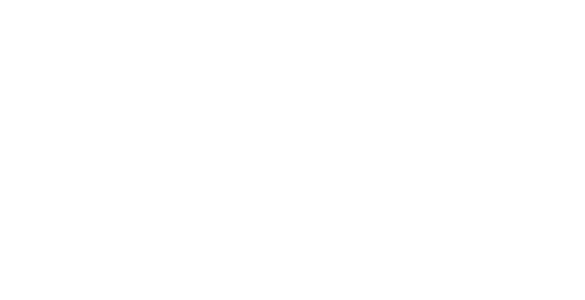
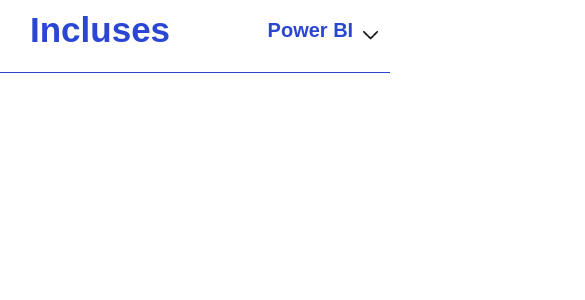
Before and after one commit to Incluses/Landing-page, a React (Vite) app in the folder Landing_page_Inclusis/: page /infos in a window 390 px wide. Before the commit this address had no page. Shown: the top 300 px of the page, 585 px wide, since content can reach past the window. Built offline with nearby package versions, Linux system fonts and the light colour scheme; a web font is replaced by a local one.

Commit message:
subindo tela do mobile

```diff
--- a/Landing_page_Inclusis/src/App.jsx
+++ b/Landing_page_Inclusis/src/App.jsx
@@ -4,6 +4,8 @@ import LoginAcessoRestrito from "./components/login-acesso-restrito/LoginAcessoR
 import Grafic  from "./components/grafic/Grafic.jsx";
 import Main from "./components/main/main.jsx"
 import TelaIntermediaria from "./components/Tela-intermediaria/Tela-intermediaria.jsx";
+import Infos from "./components/infos/Infos.jsx"
+import Mobile from "./components/mobile/Mobile.jsx"
 
 
 function App() {
@@ -14,6 +16,8 @@ function App() {
         <Route path="/intermediaria" element={<TelaIntermediaria/>}></Route>
         <Route path="/login" element={<LoginAcessoRestrito/>}/>
         <Route path="/grafic" element={<Grafic/>}/>
+        <Route path="/infos" element={<Infos/>}/>
+        <Route path="/mobile" element={<Mobile/>}></Route>
       </Routes>
     </Router>
   )
--- a/Landing_page_Inclusis/src/components/grafic/Grafic.jsx
+++ b/Landing_page_Inclusis/src/components/grafic/Grafic.jsx
@@ -9,13 +9,14 @@ function Grafic(){
         return storedColor ? storedColor : 'white';
   }
 
+  const [fundoDiv, setFundoDiv] = useState(pegarTemaAtual())
+  const [backgroundColor, setBackgroundColor] = useState(pegarTemaAtual());
+
   const trocarTemaAtual = (novaCor) => {
     setBackgroundColor(novaCor);
     localStorage.setItem('backgroundColor', novaCor)
   }
 
-  const [fundoDiv, setFundoDiv] = useState(pegarTemaAtual())
-  const [backgroundColor, setBackgroundColor] = useState(pegarTemaAtual());
 
 
   const trocarCor = () => {
--- a/Landing_page_Inclusis/src/components/infos/Infos.jsx
+++ b/Landing_page_Inclusis/src/components/infos/Infos.jsx
@@ -1,12 +1,38 @@
-import style from "./Infos.module.css"
-import Navbar from "../navbar2/Navbar"
+import style from "./Infos.module.css";
+import Navbar from "../navbar2/Navbar";
+import React, { useState, useEffect } from 'react';
+import axios from 'axios';
 
-function Infos(){
-    return(
-        <div>
-            <Navbar color2="#2B46D3"></Navbar>
+
+function Infos() {
+
+
+    const pegarTemaAtual = () => {
+        const storedColor = localStorage.getItem('backgroundColor');
+        return storedColor ? storedColor : 'white';
+    };
+
+    const [backgroundColor, setBackgroundColor] = useState(pegarTemaAtual());
+
+    const trocarTemaAtual = (novaCor) => {
+        setBackgroundColor(novaCor);
+        localStorage.setItem('backgroundColor', novaCor);
+    };
+
+    const trocarCor = () => {
+        const novaCor = backgroundColor === 'white' ? 'black' : 'white';
+        trocarTemaAtual(novaCor);
+    };
+
+    useEffect(() => {
+        document.body.style.backgroundColor = backgroundColor;
+    }, [backgroundColor]);
+
+    return (
+        <div style={{ backgroundColor: backgroundColor }}>
+            <Navbar color2="#2B46D3" color1="#2B46D3" trocarCor={trocarCor}></Navbar>
         </div>
-    )
+    );
 }
 
-export default Infos
+export default Infos;
--- /dev/null
+++ b/Landing_page_Inclusis/src/components/mobile/Mobile.jsx
@@ -0,0 +1,18 @@
+import style from "./Mobile.module.css"
+import logo from "../../assets/Group 184.png"
+
+function Mobile(){
+    return(
+        <div className={style.main}>
+            <img src={logo} id={style.logo}></img>
+            <iframe title="bi_incluses_mobile"
+            width="100%"
+            height="541.25"
+            src="https://app.powerbi.com/reportEmbed?reportId=33f337d2-31b6-45de-96eb-e6e7aafaaca4&autoAuth=true&ctid=b148f14c-2397-402c-ab6a-1b4711177ac0"
+            frameborder="0"
+            allowFullScreen="true"></iframe>
+        </div>
+    )
+}
+
+export default Mobile;
--- /dev/null
+++ b/Landing_page_Inclusis/src/components/mobile/Mobile.module.css
@@ -0,0 +1,11 @@
+.main{
+    display: flex;
+    flex-direction: column;
+    justify-content: center;
+    align-items: center;
+}
+
+#logo{
+    width: 250px;
+    margin-bottom: 40px;
+}
```
